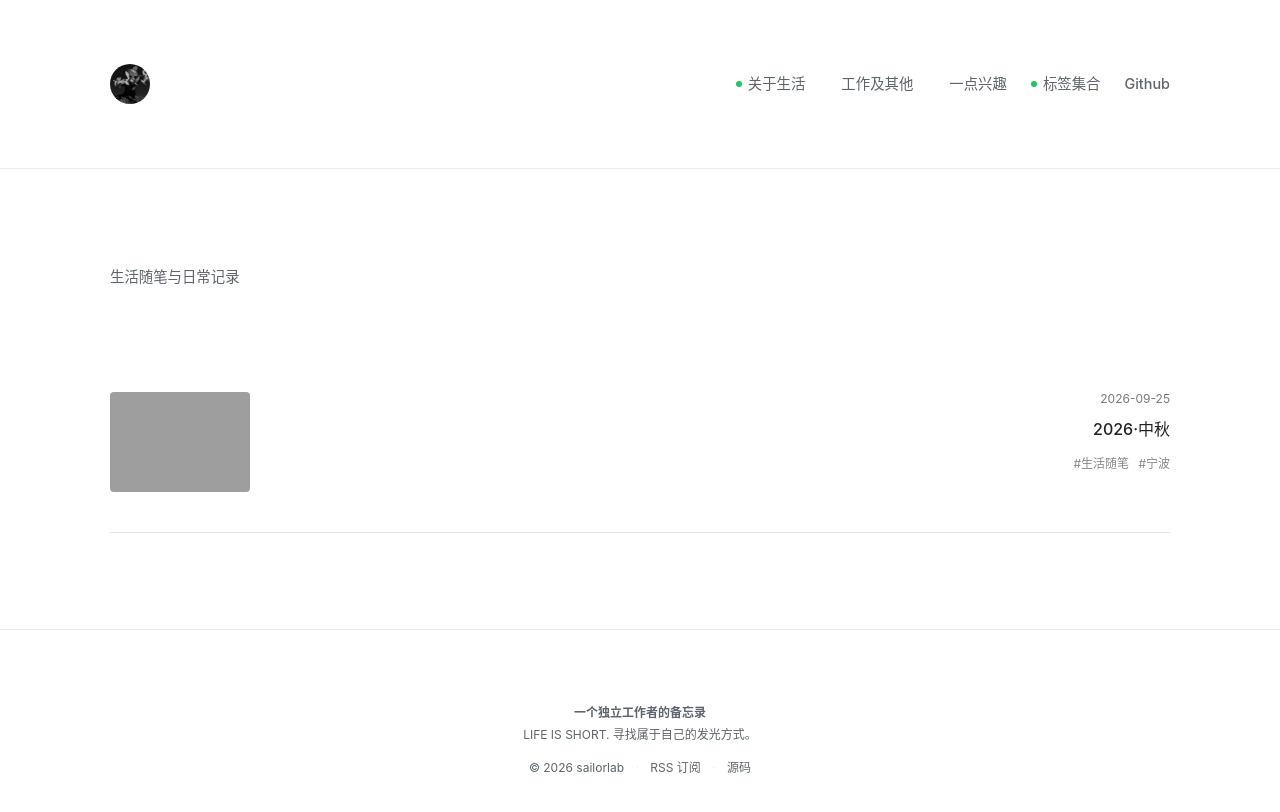
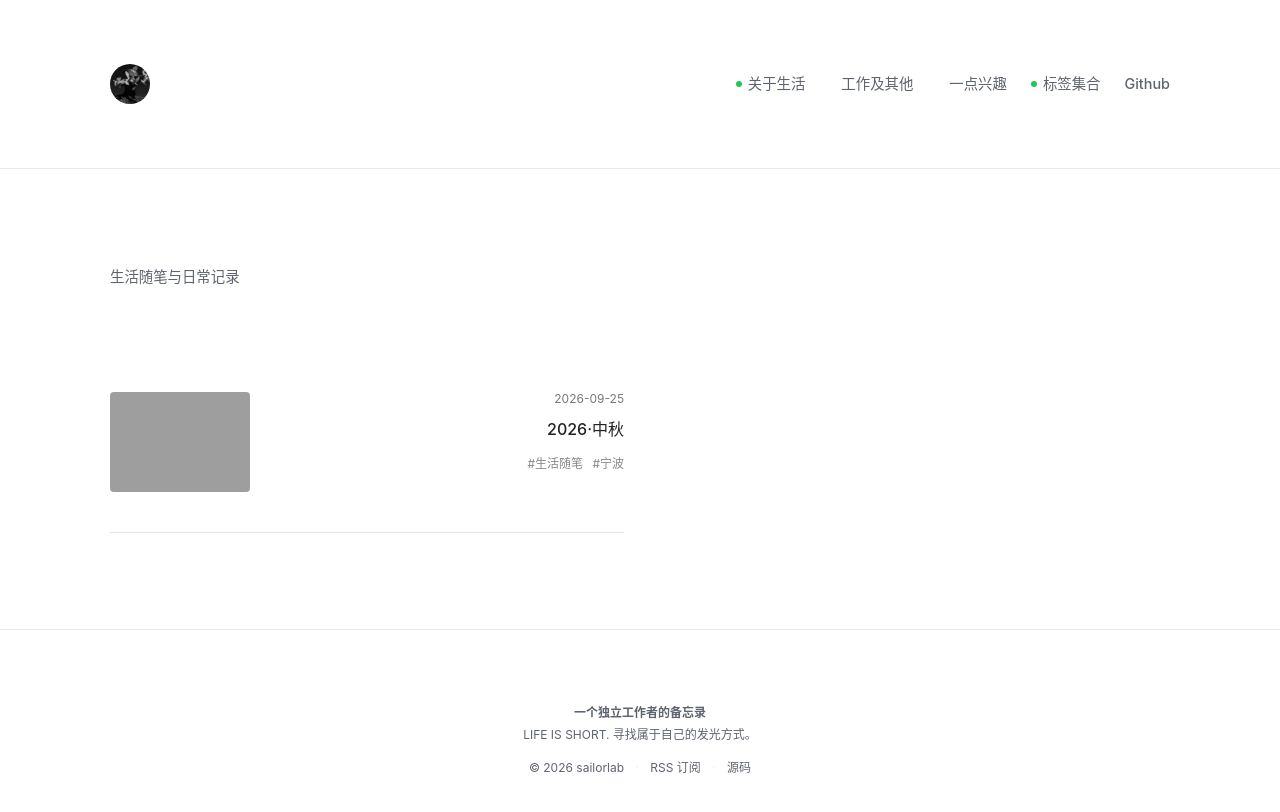
Before and after one commit to sailorlab/blog, a Jekyll site: the page built from categories/life.html, in a window 1280 px wide. Shown: the top 812 px of the page. Built offline with Jekyll 4.4.1, drawn with Linux system fonts in a browser that asks for light colours; grey boxes are pictures that could not be loaded.

Commit message:
Update life.html

```diff
--- a/categories/life.html
+++ b/categories/life.html
@@ -4,6 +4,11 @@
 permalink: /categories/life/
 ---
 <style>
+.post-list-grid {
+  display: grid;
+  grid-template-columns: repeat(2, 1fr);
+  gap: 40px 32px; /* 上下间距40px，左右两卡片之间32px */
+}
 .post-card {
 display: flex;
 justify-content: space-between;
@@ -53,7 +58,13 @@
 .post-card-tags span {
 margin-left:6px;
 }
-/* 移动端适配 */
+/* 平板及手机：变回单列 */
+@media (max-width:768px) {
+.post-list-grid {
+  grid-template-columns: 1fr;
+}
+}
+/* 移动端卡片内部上下排版 */
 @media (max-width:640px) {
 .post-card {
 flex-direction: column;
@@ -73,6 +84,8 @@
 <div class="home-intro">
 <p>生活随笔与日常记录</p>
 </div>
+<!-- 外层加上网格容器 class="post-list-grid" -->
+<div class="post-list-grid">
   {% assign posts = site.posts | where_exp:"item","item.category == 'life'" %}
   {% for post in posts %}
 <div class="post-card">
@@ -96,3 +109,4 @@
 </div>
   {% endfor %}
 </div>
+</div>
```
